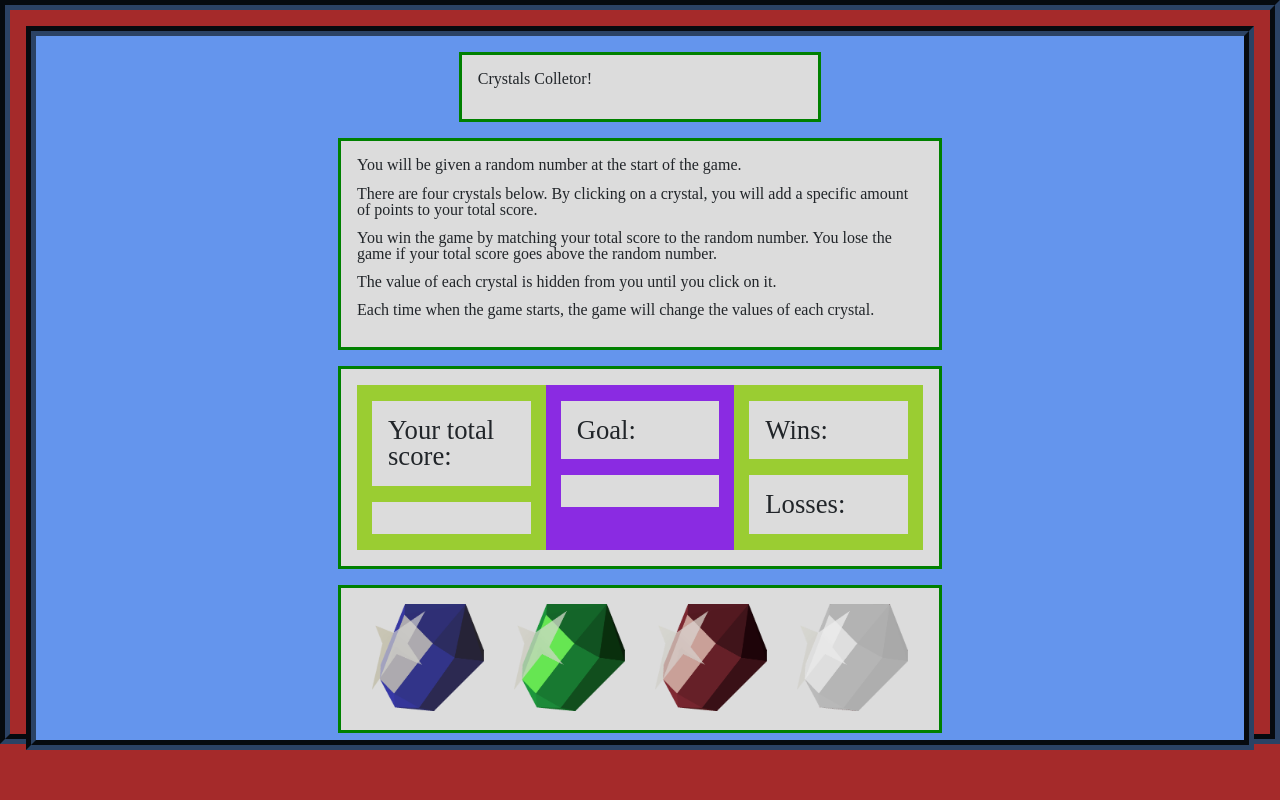
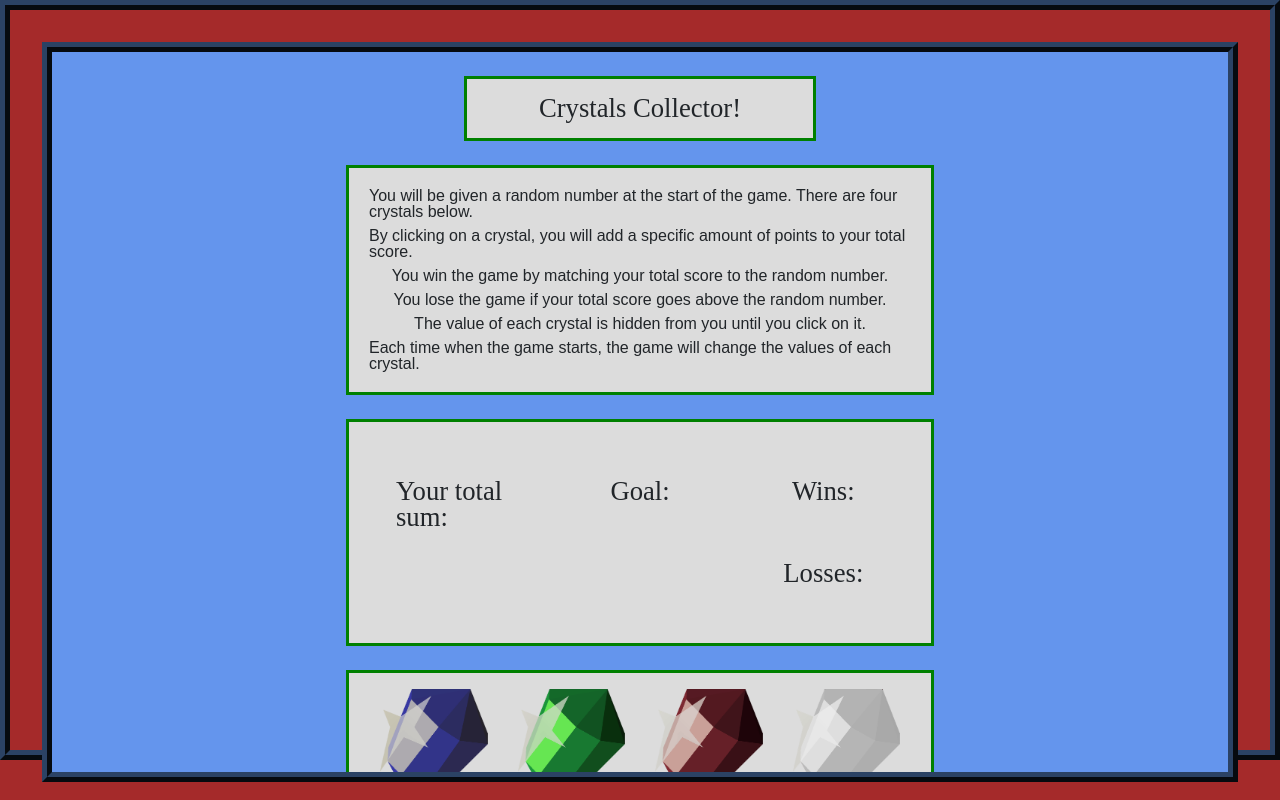
Before and after one commit to tmh6395/unit-4-game, a plain HTML site: page index.html in a window 1280 px wide. Drawn offline with nearby package versions, Linux system fonts and the light colour scheme.

Commit message:
HTML & CSS almost done, save for color edits; JS started

```diff
--- a/assets/css/style.css
+++ b/assets/css/style.css
@@ -1,51 +1,67 @@
 html, body{
     height: 100%;
     background-color: brown;
-    border: 10px rgb(43, 66, 100) groove;
+    border: 10px rgb(43, 66, 100) ridge;
+    overflow: hidden;
 }
 
 html{
-    height: 93%;
+    height: 95%;
 }
 
 body{
     position: relative;
     height: 100%;
-    margin: 1em;
+    margin: 2em 2em;
+    /* background-image: url("assets/images/Background.png"); */
     background-color: cornflowerblue;
 }
 
 #main-container{
     position: absolute;
     overflow: auto;
-    width: 100%;
+    width: auto;
     height: 100%;
+    top: 0;
+    bottom: 0;
 }
 
-.centered{
+.centered-div{
     /* margin: auto; */
     width: 50%;
     border: 3px solid green;
     /* padding: 10px; */
 }
 
+.instructions-text{
+    padding: .25em;
+    font-family: sans-serif;
+}
+
+p{
+    margin: auto;
+}
+
 .row{
     padding: 1em;
-    margin: 1em auto;
+    margin: 1.5em auto;
     background-color: gainsboro;
 }
 
-#game-title{
-    height: 10%;
+#game-title-div{
+    height: auto;
     width: 30%;
-    text-align: center;
+}
+
+#game-title-text{
+    /* text-align: center; */
+    margin: auto;
 }
 
 #game-instructions{
-    height: 30%;
+    height: auto;
     width: 50%;
 }
-
 
 
 #stats-row{
@@ -53,19 +69,17 @@ body{
     height: auto;
 }
 
-#goal-div{
+/* #goal-div{
     background-color: blueviolet;
-}
+} */
 
-
-.stats-text{
+.larger-font{
     font-size: 20pt;
 }
 
-
-#score-column, #wins-losses-div{
+/* #score-column, #wins-losses-div{
     background-color: yellowgreen;
-}
+} */
 
 
 
--- a/assets/javascript/game.js
+++ b/assets/javascript/game.js
@@ -1,6 +1,51 @@
-// TODO:
 
-// Grab IDs and prep them for changing thei HTML/text
+
+
+
+
+
+
+
+// Grab gem IDs and prep them for changing the HTML/text
+$(function(){
+    $("#sapphire-gem").on("click", function(){
+        console.log("sapphire");
+    });
+    $("#emerald-gem").on("click", function(){
+        console.log("emerald");
+    });
+    $("#ruby-gem").on("click", function(){
+        console.log("ruby");
+    });
+    $("#diamond-gem").on("click", function(){
+        console.log("diamond");
+    });
+    // gems' RNG between 1 & 12 inclusively
+
+});
+
+// total number RNG between 19 & 120 inclusively
+let goalNumber = Math.floor(Math.random()*102) + Math.round(Math.random());
+
+$("")
+
+
+
+
+
+
+
+
+
+
+
+
+
+
+
+
+
+
 
 // Set up click handlers for the gems
     // Give the gems a value for each (watch the demo in classRep; numbers to use are in there)
@@ -9,7 +54,3 @@
 // Make RNG for goal & crystals
     // Display goal value in #goal-text
     // Find way to add up total value from clicking crystals and display in #current-total
-
-
-
-// OPTIONAL: make the color palette more RuneScape-esque
--- a/index.html
+++ b/index.html
@@ -2,60 +2,62 @@
 <html>
 
 <head>
-    <meta charset="utf-8" />
-    <meta http-equiv="X-UA-Compatible" content="IE=edge">
+    <meta charset="utf-8"/>
+    <meta http-equiv="X-UA-Compatible" content="IE=edge"/>
     <title>Crystals Collector</title>
     <meta name="viewport" content="width=device-width, initial-scale=1">
+    <script src="https://ajax.googleapis.com/ajax/libs/jquery/3.3.1/jquery.min.js"></script>
     <link rel="stylesheet" href="https://stackpath.bootstrapcdn.com/bootstrap/4.2.1/css/bootstrap.min.css" integrity="sha384-GJzZqFGwb1QTTN6wy59ffF1BuGJpLSa9DkKMp0DgiMDm4iYMj70gZWKYbI706tWS"
-        crossorigin="anonymous">
-    <link rel="stylesheet" type="text/css" media="screen" href="assets/css/reset.css" />
-    <link rel="stylesheet" type="text/css" media="screen" href="assets/css/style.css" />
-    <script src="assets/javascript/game.js"></script>
+        crossorigin="anonymous"/>
+    <link rel="stylesheet" type="text/css" media="screen" href="assets/css/reset.css"/>
+    <link rel="stylesheet" type="text/css" media="screen" href="assets/css/style.css"/>
+    <script src="assets/javascript/game.js" type="text/javascript"></script>
 </head>
 
 <body>
 
     <div id="main-container">
 
-        <div class="row centered" id="game-title">
-            <div>
-                <h1>Crystals Colletor!</h1>
-            </div>
+        <div class="row centered-div" id="game-title-div">
+            <p class="larger-font" id="game-title-text">Crystals Collector!</p>
         </div>
 
 
-        <div class="row centered" id="game-instructions">
-            <p>
-                You will be given a random number at the start of the game.
+        <div class="row centered-div" id="game-instructions">
+            <p class="instructions-text">
+                You will be given a random number at the start of the game. There are four crystals below.
             </p>
-            <p>
-                There are four crystals below. By clicking on a crystal, you will add a specific amount
+            <p class="instructions-text">
+                By clicking on a crystal, you will add a specific amount
                 of points to your total score.
             </p>
-            <p>
-                You win the game by matching your total score to the random number. You lose the game
+            <p class="instructions-text">
+                You win the game by matching your total score to the random number.
+            </p>
+            <p class="instructions-text">
+                You lose the game
                 if your total score goes above the random number.
             </p>
-            <p>
+            <p class="instructions-text">
                 The value of each crystal is hidden from you until you click on it.
             </p>
-            <p>
+            <p class="instructions-text">
                 Each time when the game starts, the game will change the values of each crystal.
             </p>
 
         </div>
 
 
-        <div class="row centered" id="stats-row">
+        <div class="row centered-div" id="stats-row">
 
             <div class="col-md-4" id="score-column">
 
-                <div class="row" id="total-score-row">
-                    <p class="stats-text" id="total-score-text">Your total score:</p>
+                <div class="row" id="total-sum-row">
+                    <p class="larger-font" id="total-score-text">Your total sum:</p>
                 </div>
 
                 <div class="row" id="current-total-row">
-                    <p class="stats-text" id="current-total"></p>
+                    <p class="larger-font" id="current-sum"></p>
                 </div>
 
             </div>
@@ -63,11 +65,11 @@
 
             <div class="col-md-4" id="goal-div">
                 <div class="row" id="goal-row">
-                    <p class="stats-text" id="goal-text">Goal:</p>
+                    <p class="larger-font" id="goal-text">Goal:</p>
                 </div>
 
                 <div class="row" id="">
-                    <p class="stats-text" id="goal-value"></p>
+                    <p class="larger-font" id="goal-value"></p>
                 </div>
 
             </div>
@@ -76,34 +78,34 @@
             <div class="col-md-4" id="wins-losses-div">
 
                 <div class="row">
-                    <p class="stats-text" id="wins-text">Wins:</p>
+                    <p class="larger-font" id="wins-text">Wins:</p>
                 </div>
 
                 <div class="row">
-                    <p class="stats-text" id="losses-text">Losses:</p>
+                    <p class="larger-font" id="losses-text">Losses:</p>
                 </div>
 
             </div>
 
         </div>
 
-        <!-- Add IDs to the images for jquery click handlers -->
+        <!-- TODO: Add IDs to the images for jquery click handlers -->
 
-        <div class="row centered" id="crystal-buttons">
+        <div class="row centered-div" id="crystal-buttons">
             <div class="col-md-3">
-                <img src="assets/images/Sapphire.png" alt="Sapphire Image" />
+                <img src="assets/images/Sapphire.png" id="sapphire-gem" alt="Sapphire Image"/>
             </div>
 
             <div class="col-md-3">
-                <img src="assets/images/Emerald.png" alt="Emerald Image" />
+                <img src="assets/images/Emerald.png" id="emerald-gem" alt="Emerald Image"/>
             </div>
 
             <div class="col-md-3">
-                <img src="assets/images/Ruby.png" alt="Ruby Image" />
+                <img src="assets/images/Ruby.png" id="ruby-gem" alt="Ruby Image"/>
             </div>
 
             <div class="col-md-3">
-                <img src="assets/images/Diamond.png" alt="Diamond Image" />
+                <img src="assets/images/Diamond.png" id="diamond-gem" alt="Diamond Image"/>
             </div>
 
         </div>
@@ -115,6 +117,11 @@
 
 
     </div>
+
+    <script src="https://code.jquery.com/jquery-3.3.1.slim.min.js" integrity="sha384-q8i/X+965DzO0rT7abK41JStQIAqVgRVzpbzo5smXKp4YfRvH+8abtTE1Pi6jizo" crossorigin="anonymous"></script>
+    <script src="https://cdnjs.cloudflare.com/ajax/libs/popper.js/1.14.6/umd/popper.min.js" integrity="sha384-wHAiFfRlMFy6i5SRaxvfOCifBUQy1xHdJ/yoi7FRNXMRBu5WHdZYu1hA6ZOblgut" crossorigin="anonymous"></script>
+    <script src="https://stackpath.bootstrapcdn.com/bootstrap/4.2.1/js/bootstrap.min.js" integrity="sha384-B0UglyR+jN6CkvvICOB2joaf5I4l3gm9GU6Hc1og6Ls7i6U/mkkaduKaBhlAXv9k" crossorigin="anonymous"></script>
+
 </body>
 
 </html>
```
Also changed, not shown: assets/images/Background.png (added), assets/images/Crystal Collector Template for Reference.jpg (renamed from assets/images/CrystalCollector.jpg).
